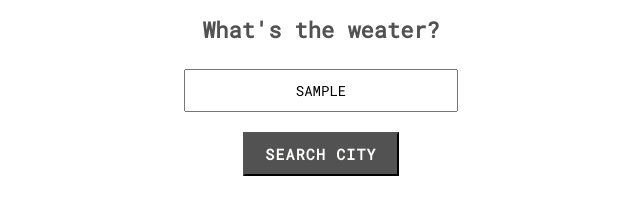
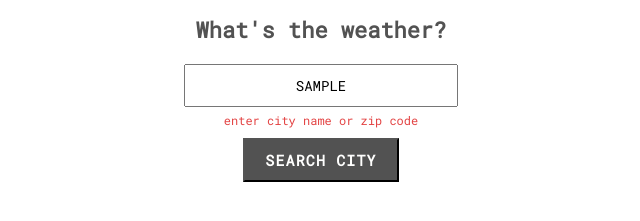
Before and after one commit to jsd20190730/hw-04-weather-api-app, a plain HTML site: page index.html in a window 1280 px wide. Both pictures are taken after typing "Sample" into the empty fields and a click on the button "SEARCH CITY". Shown: the part 155-376 px from the top of the page, without its empty margins (319-959 px from the left). Drawn offline with nearby package versions, Linux system fonts and the light colour scheme; no server answers.

Commit message:
updates completed assignment

```diff
--- a/css/styles.css
+++ b/css/styles.css
@@ -22,7 +22,7 @@ button {
 }
 
 input {
-	margin:10px 0;
+	margin:5px 0;
 	padding:10px;
 	width:250px;
 	text-align:center;
@@ -34,6 +34,11 @@ input {
 table {
 	margin:0 auto;
 	font-size:18px;
+}
+
+#displayError {
+	font-size:12px;
+	color:#e34444;
 }
 
 #resultsDescription {
--- a/index.html
+++ b/index.html
@@ -12,11 +12,11 @@
     <div>
 
       <img src="https://cdn1.iconfinder.com/data/icons/weather-413/58/Colorful_fairytale_fantasy_magic_magician_rainbow-512.png" width="125" alt="" />
-      <h1>What's the weater?</h1>
+      <h1>What's the weather?</h1>
 
       <form id="search">
         <input type="text" id="query" />
-        <br>
+        <div id="displayError">&nbsp;</div>
         <button>Search City</button>
       </form>
 
--- a/js/app.js
+++ b/js/app.js
@@ -59,9 +59,12 @@ $(function(){
 	    })
 
 	    // execute this function if request fails
-	    .fail(() => {
+	    .fail((error) => {
 
-		    console.log('error')
+		    console.log(`error: ${error}`)
+
+		    displayError()
+
 
 	    })
 
@@ -96,7 +99,7 @@ $(function(){
 						<td class="resultsTemps">Right now: <span class="currentTemp">${currentTemp}&deg; F</span></td>
 					</tr>
 					<tr>
-						<td class="resultsTemps">Today's range: ${maxTemp} - ${minTemp}</td>
+						<td class="resultsTemps">Today's range: ${maxTemp} - ${minTemp}&deg; F</td>
 					</tr>
 				</tbody>
 			</table>`
@@ -113,4 +116,11 @@ $(function(){
 
 	}
 
+	// create function to display error message below the input field
+	function displayError(){
+
+		$('#displayError').text('enter city name or zip code')
+
+	}
+
 })
```
